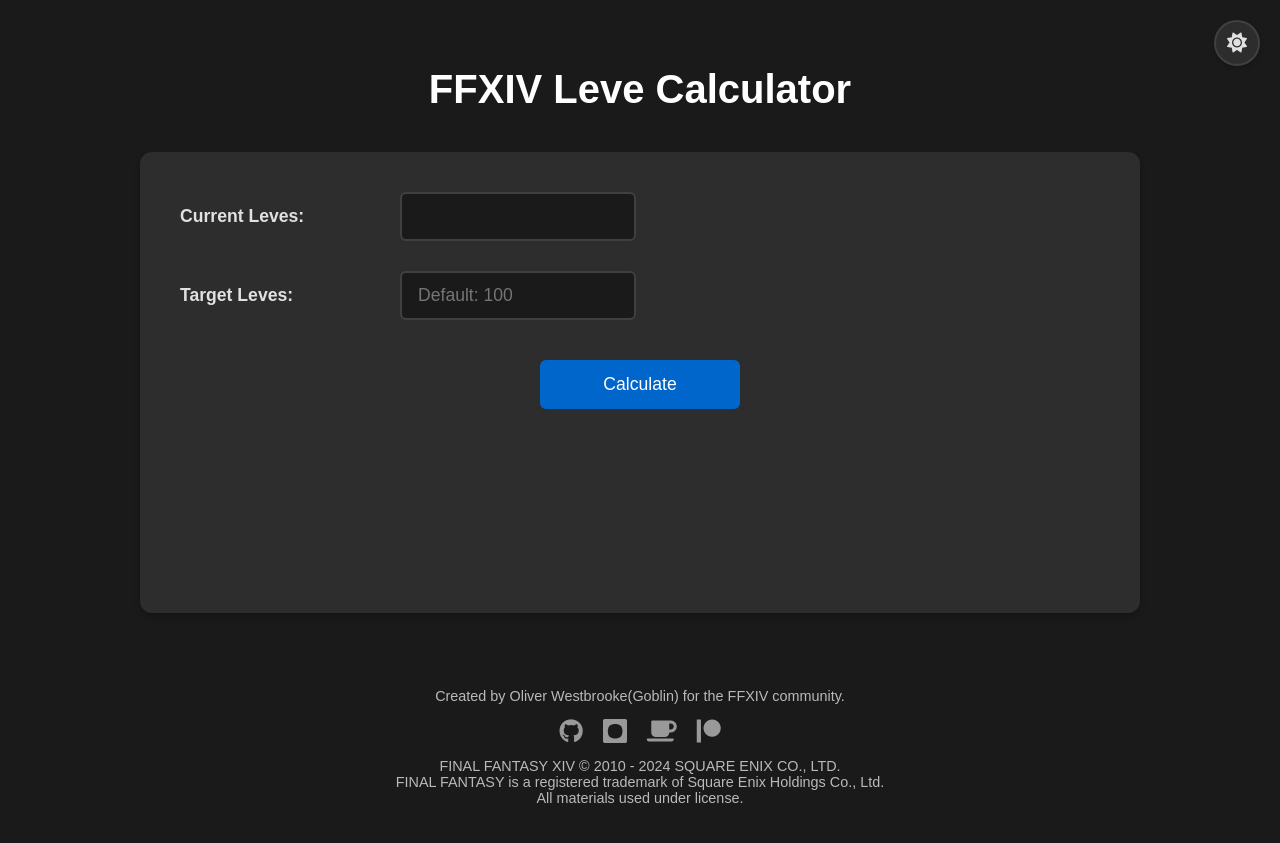
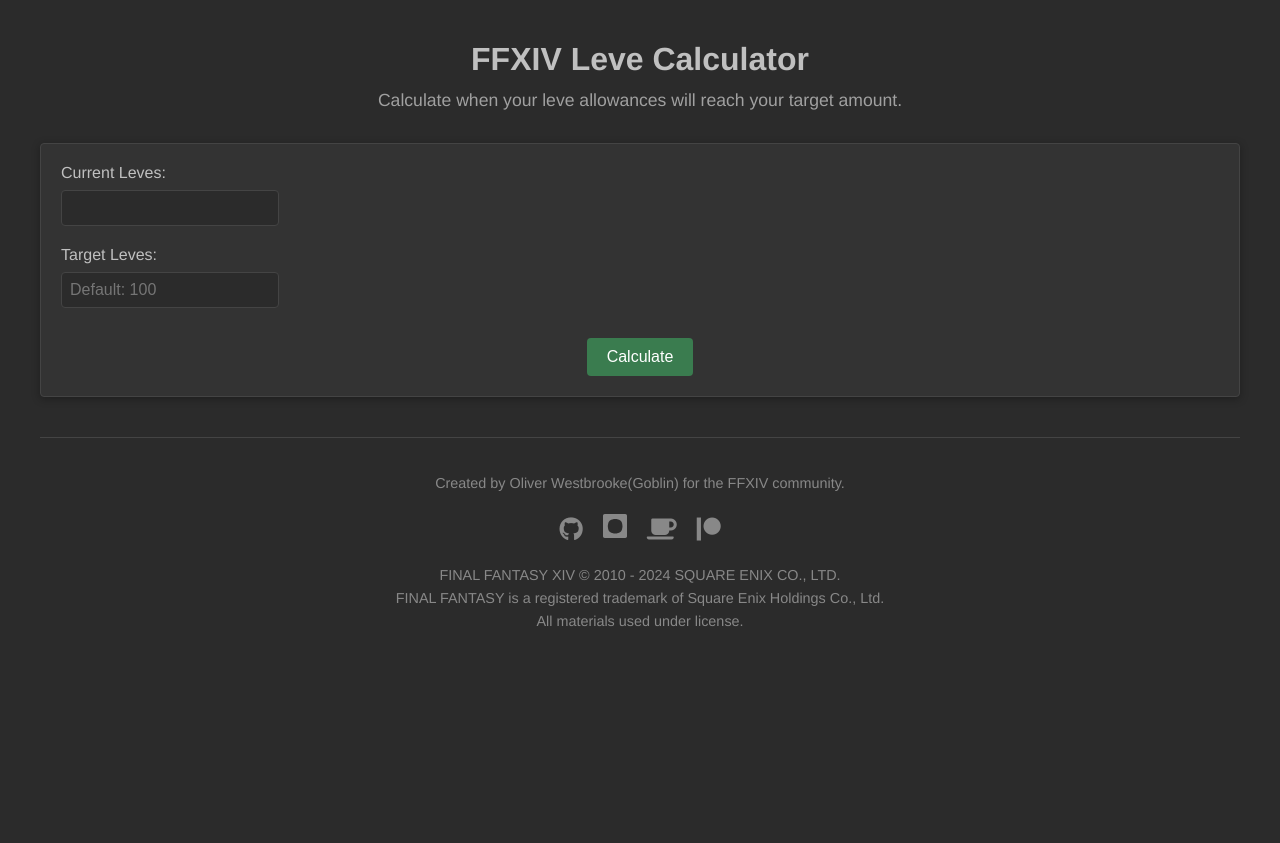
Before and after one commit to grizzilk-codes/levecalc, a plain HTML site: page index.html in a window 1280 px wide. After the commit the page ends 800 px from the top, so only its background shows below. Drawn offline with Linux system fonts and the light colour scheme.

Commit message:
Updating stylesheet definition to match other tools

```diff
--- a/index.html
+++ b/index.html
@@ -1,149 +1,117 @@
 <!DOCTYPE html>
-<html lang="en" data-theme="dark">
+<html lang="en">
 <head>
     <meta charset="UTF-8">
     <meta name="viewport" content="width=device-width, initial-scale=1.0">
     <title>FFXIV Leve Calculator</title>
     <style>
-        /* Theme variables */
-        html[data-theme="dark"] {
-            --bg-color: #1a1a1a;
-            --container-bg: #2d2d2d;
-            --text-color: #e1e1e1;
-            --heading-color: #fff;
-            --input-bg: #1a1a1a;
-            --input-border: #404040;
-            --input-text: #fff;
-            --button-bg: #0066cc;
-            --button-hover: #0052a3;
-            --result-bg: #232323;
-            --border-color: #404040;
-            --value-color: #66b3ff;
+        body {
+            font-family: "Helvetica Neue", Arial, sans-serif;
+            max-width: 1200px;
+            margin: 0 auto;
+            padding: 20px;
+            background-color: #2b2b2b;
+            color: #e1e1e1;
         }
 
-        html[data-theme="light"] {
-            --bg-color: #f5f5f5;
-            --container-bg: #ffffff;
-            --text-color: #333333;
-            --heading-color: #2c3e50;
-            --input-bg: #ffffff;
-            --input-border: #ddd;
-            --input-text: #333333;
-            --button-bg: #0066cc;
-            --button-hover: #0052a3;
-            --result-bg: #f8f9fa;
-            --border-color: #ddd;
-            --value-color: #0066cc;
+        header {
+            margin-bottom: 30px;
+            text-align: center;
         }
 
-        body {
-            font-family: Arial, sans-serif;
-            max-width: 1000px;
-            margin: 0 auto;
-            padding: 40px 20px;
-            background-color: var(--bg-color);
-            color: var(--text-color);
-            transition: background-color 0.3s, color 0.3s;
-            min-height: 100vh;
-            display: flex;
-            flex-direction: column;
+        header h1 {
+            margin-bottom: 10px;
+            color: #c0c0c0;
         }
 
-        h1 {
-            text-align: center;
-            color: var(--heading-color);
-            margin-bottom: 40px;
-            font-size: 2.5em;
+        header h1:hover {
+            color: #4a8d5f;
+            transition: color 0.2s;
+        }
+
+        .description {
+            color: #a0a0a0;
+            font-size: 1.1em;
+            max-width: 800px;
+            margin: 0 auto;
+            line-height: 1.4;
         }
 
         .container {
-            background-color: var(--container-bg);
-            padding: 40px;
-            border-radius: 12px;
-            box-shadow: 0 4px 6px rgba(0, 0, 0, 0.2);
-            margin-bottom: 40px;
-            flex: 1;
+            background: #333333;
+            padding: 20px;
+            border-radius: 4px;
+            box-shadow: 0 2px 8px rgba(0,0,0,0.3);
+            border: 1px solid #444;
+            margin-bottom: 20px;
         }
 
         .form-group {
-            margin-bottom: 30px;
-            display: grid;
-            grid-template-columns: 200px 1fr;
-            align-items: center;
-            gap: 20px;
+            margin-bottom: 20px;
         }
 
         label {
-            font-weight: bold;
-            color: var(--text-color);
-            font-size: 1.1em;
+            display: block;
+            margin-bottom: 8px;
+            color: #c0c0c0;
         }
 
         input[type="number"] {
             width: 200px;
-            padding: 12px 16px;
-            border: 2px solid var(--input-border);
-            border-radius: 6px;
-            font-size: 1.1em;
-            transition: all 0.3s ease;
-            background-color: var(--input-bg);
-            color: var(--input-text);
+            padding: 8px;
+            border: 1px solid #444;
+            border-radius: 4px;
+            background: #2b2b2b;
+            color: #e1e1e1;
+            font-size: 16px;
         }
 
         input[type="number"]:focus {
-            border-color: var(--button-bg);
             outline: none;
-            box-shadow: 0 0 0 3px rgba(0, 102, 204, 0.2);
+            border-color: #4a8d5f;
         }
 
         .button-container {
-            margin-top: 40px;
+            margin-top: 30px;
             text-align: center;
         }
 
-        button:not(.theme-toggle) {
-            background-color: var(--button-bg);
+        button {
+            background-color: #3a7c4f;
             color: white;
+            padding: 10px 20px;
             border: none;
-            padding: 14px 30px;
-            border-radius: 6px;
+            border-radius: 4px;
             cursor: pointer;
-            font-size: 1.1em;
-            transition: all 0.3s ease;
-            min-width: 200px;
+            font-size: 16px;
+            transition: background-color 0.2s;
         }
 
-        button:not(.theme-toggle):hover {
-            background-color: var(--button-hover);
-            transform: translateY(-2px);
-            box-shadow: 0 4px 8px rgba(0, 0, 0, 0.2);
+        button:hover {
+            background-color: #4a8d5f;
         }
 
         #result {
-            margin-top: 40px;
-            padding: 30px;
-            border: 1px solid var(--border-color);
-            border-radius: 8px;
+            margin-top: 20px;
+            padding: 20px;
+            border: 1px solid #444;
+            border-radius: 4px;
             display: none;
-            background-color: var(--result-bg);
+            background: #2b2b2b;
         }
 
         #result h2 {
             margin-top: 0;
-            margin-bottom: 25px;
-            color: var(--heading-color);
-            font-size: 1.5em;
-            text-align: center;
+            color: #c0c0c0;
+            border-bottom: 2px solid #3a7c4f;
+            padding-bottom: 10px;
         }
 
         .result-row {
-            display: grid;
-            grid-template-columns: 200px 1fr;
-            gap: 20px;
-            margin-bottom: 15px;
-            padding: 12px 0;
-            border-bottom: 1px solid var(--border-color);
-            align-items: center;
+            display: flex;
+            justify-content: space-between;
+            padding: 10px 0;
+            border-bottom: 1px solid #444;
         }
 
         .result-row:last-child {
@@ -152,62 +120,72 @@
 
         .result-label {
             font-weight: bold;
-            color: var(--text-color);
+            color: #c0c0c0;
         }
 
         .result-value {
-            color: var(--value-color);
-            font-size: 1.1em;
+            color: #e1e1e1;
         }
 
         .error {
             color: #ff6b6b;
             display: none;
-            margin: 20px 0;
-            padding: 15px;
-            border-radius: 6px;
-            background-color: rgba(255, 107, 107, 0.1);
-            border: 1px solid rgba(255, 107, 107, 0.3);
-            text-align: center;
+            margin-top: 10px;
+            padding: 10px;
+            background-color: #3d2929;
+            border-radius: 4px;
+            border: 1px solid #662929;
         }
 
         footer {
+            margin-top: 40px;
+            padding: 20px;
+            border-top: 1px solid #444;
+            color: #888;
+            font-size: 0.9em;
             text-align: center;
-            padding: 20px 0;
-            color: var(--text-color);
-            opacity: 0.8;
-            font-size: 0.9em;
-            margin-top: auto;
+            line-height: 1.6;
         }
 
-        /* Theme Toggle Button */
-        .theme-toggle {
-            position: fixed;
-            top: 20px;
-            right: 20px;
-            padding: 12px;
-            border-radius: 50%;
-            width: 46px;
-            height: 46px;
-            background-color: var(--container-bg);
-            border: 2px solid var(--input-border);
-            cursor: pointer;
+        .social-links {
             display: flex;
-            align-items: center;
             justify-content: center;
-            transition: all 0.3s ease;
-            box-shadow: 0 2px 4px rgba(0, 0, 0, 0.2);
+            gap: 20px;
+            margin: 15px 0;
         }
 
-        .theme-toggle:hover {
-            background-color: var(--button-hover);
-            transform: translateY(-2px);
-            box-shadow: 0 4px 8px rgba(0, 0, 0, 0.2);
+        .social-links a {
+            color: #888;
+            font-size: 24px;
+            text-decoration: none;
+            transition: color 0.2s;
         }
 
-        .theme-toggle i {
-            font-size: 20px;
-            color: var(--text-color);
+        .social-links a:hover {
+            color: #4a8d5f;
+        }
+
+        .bsky-icon {
+            width: 24px;
+            height: 24px;
+        }
+
+        /* Scrollbar styling */
+        ::-webkit-scrollbar {
+            width: 8px;
+        }
+
+        ::-webkit-scrollbar-track {
+            background: #2b2b2b;
+        }
+
+        ::-webkit-scrollbar-thumb {
+            background: #444;
+            border-radius: 4px;
+        }
+
+        ::-webkit-scrollbar-thumb:hover {
+            background: #555;
         }
 
         /* Remove number input spinners */
@@ -219,60 +197,14 @@
         input[type="number"] {
             -moz-appearance: textfield;
         }
-
-        .social-links {
-            display: flex;
-            justify-content: center;
-            gap: 20px;
-            margin: 15px 0;
-        }
-
-        .social-links a {
-            color: var(--text-color);
-            font-size: 24px;
-            text-decoration: none;
-            transition: all 0.3s ease;
-            opacity: 0.8;
-            display: flex;
-            align-items: center;
-        }
-
-        .social-links a:hover {
-            opacity: 1;
-            transform: translateY(-2px);
-        }
-
-        .bsky-icon {
-            width: 24px;
-            height: 24px;
-        }
-
-        /* Different colors on hover */
-        .social-links a:hover .fa-github {
-            color: #fff;
-        }
-
-        .social-links a:hover .bsky-icon {
-            color: #0085ff;
-        }
-
-        .social-links a:hover .fa-coffee {
-            color: #ff5e5b;
-        }
-
-        .social-links a:hover .fa-patreon {
-            color: #ff424d;
-        }
     </style>
-    <!-- Add Font Awesome for theme toggle icons -->
     <link rel="stylesheet" href="https://cdnjs.cloudflare.com/ajax/libs/font-awesome/6.0.0/css/all.min.css">
 </head>
 <body>
-    <button class="theme-toggle" onclick="toggleTheme()">
-        <i class="fas fa-sun"></i>
-    </button>
-
-    <h1>FFXIV Leve Calculator</h1>
+    <header>
+        <h1>FFXIV Leve Calculator</h1>
+        <p class="description">Calculate when your leve allowances will reach your target amount.</p>
+    </header>
 
     <div class="container">
         <div class="form-group">
@@ -323,7 +255,6 @@
             const errorDiv = document.getElementById('error');
             const resultDiv = document.getElementById('result');
 
-            // Reset displays
             errorDiv.style.display = 'none';
             resultDiv.style.display = 'none';
 
@@ -444,31 +375,6 @@
                 return rtf.format(diffInDays, 'day');
             }
         }
-
-        // Add this new function for theme toggling
-        function toggleTheme() {
-            const html = document.documentElement;
-            const themeToggle = document.querySelector('.theme-toggle i');
-
-            if (html.getAttribute('data-theme') === 'dark') {
-                html.setAttribute('data-theme', 'light');
-                themeToggle.className = 'fas fa-moon';
-                localStorage.setItem('theme', 'light');
-            } else {
-                html.setAttribute('data-theme', 'dark');
-                themeToggle.className = 'fas fa-sun';
-                localStorage.setItem('theme', 'dark');
-            }
-        }
-
-        // Add this to load saved theme preference
-        document.addEventListener('DOMContentLoaded', () => {
-            const savedTheme = localStorage.getItem('theme') || 'dark';
-            const themeToggle = document.querySelector('.theme-toggle i');
-
-            document.documentElement.setAttribute('data-theme', savedTheme);
-            themeToggle.className = savedTheme === 'dark' ? 'fas fa-sun' : 'fas fa-moon';
-        });
     </script>
 </body>
 </html>
```
